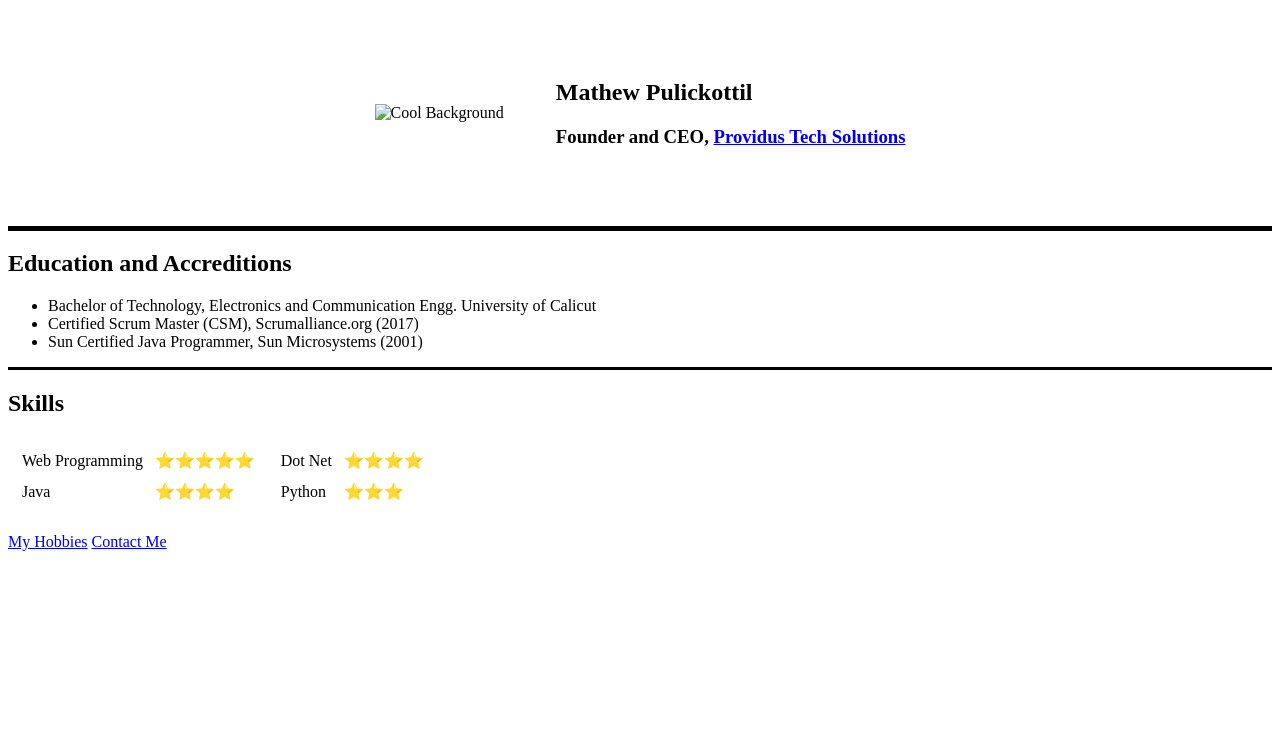
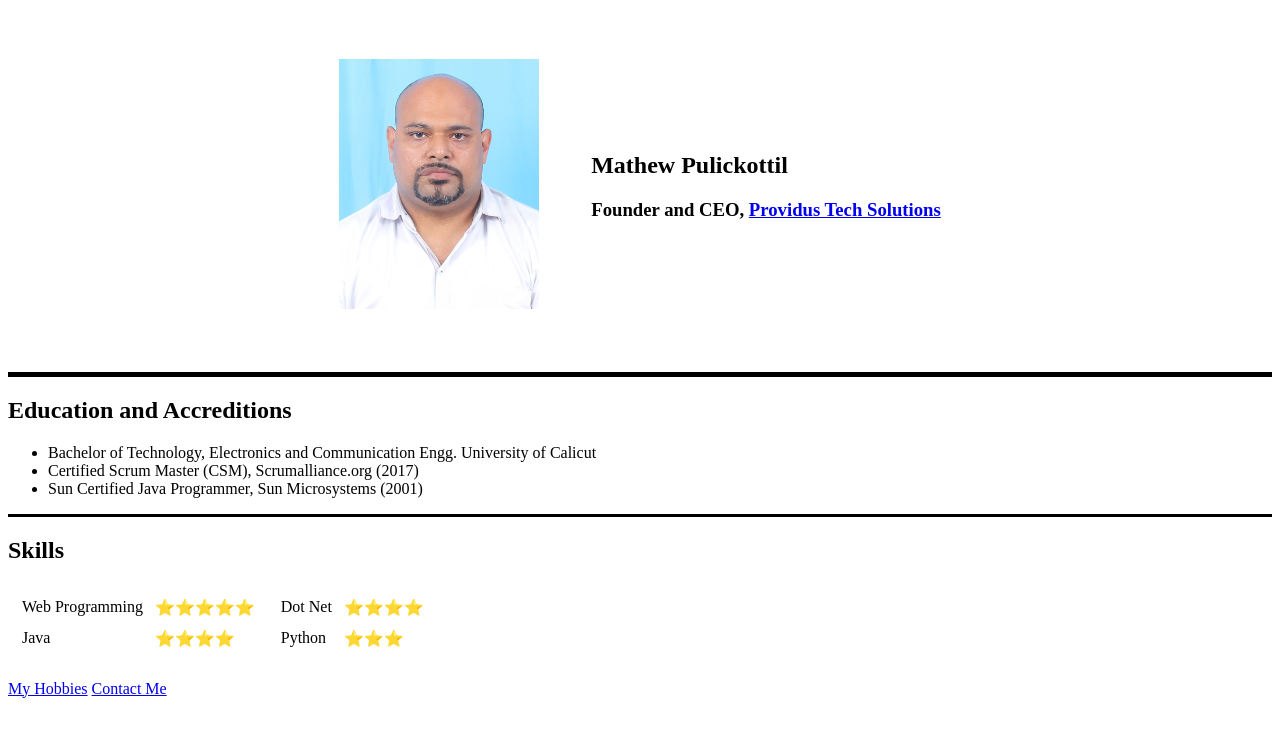
Before and after one commit to mpulickottil/PulickottilCV, a plain HTML site: page index.html in a window 1280 px wide. Drawn offline with Linux system fonts and the light colour scheme.

Commit message:
Add files via upload

```diff
--- a/index.html
+++ b/index.html
@@ -10,7 +10,7 @@
   <center>
     <table cellspacing="50">
       <tr>
-        <td><img height="250" width="200" src="images\mathew.jpg" alt="Cool Background"></td>
+        <td><img height="250" width="200" src="mathew.jpg" alt="Cool Background"></td>
         <td>
           <h2> Mathew Pulickottil </h2>
           <h3>Founder and CEO, <a href="http://www.providus.tech">Providus Tech Solutions</a></h3>
```
Also changed, not shown: mathew.jpg (added).
